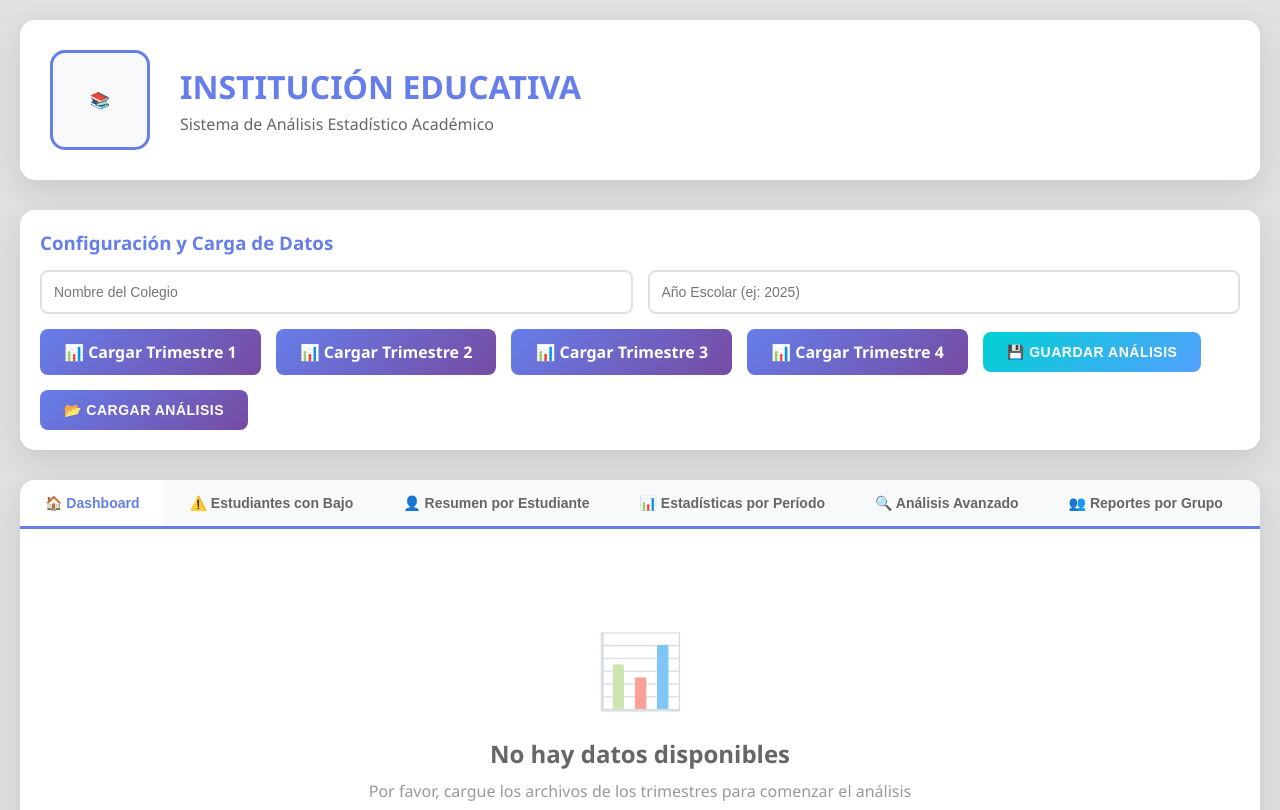
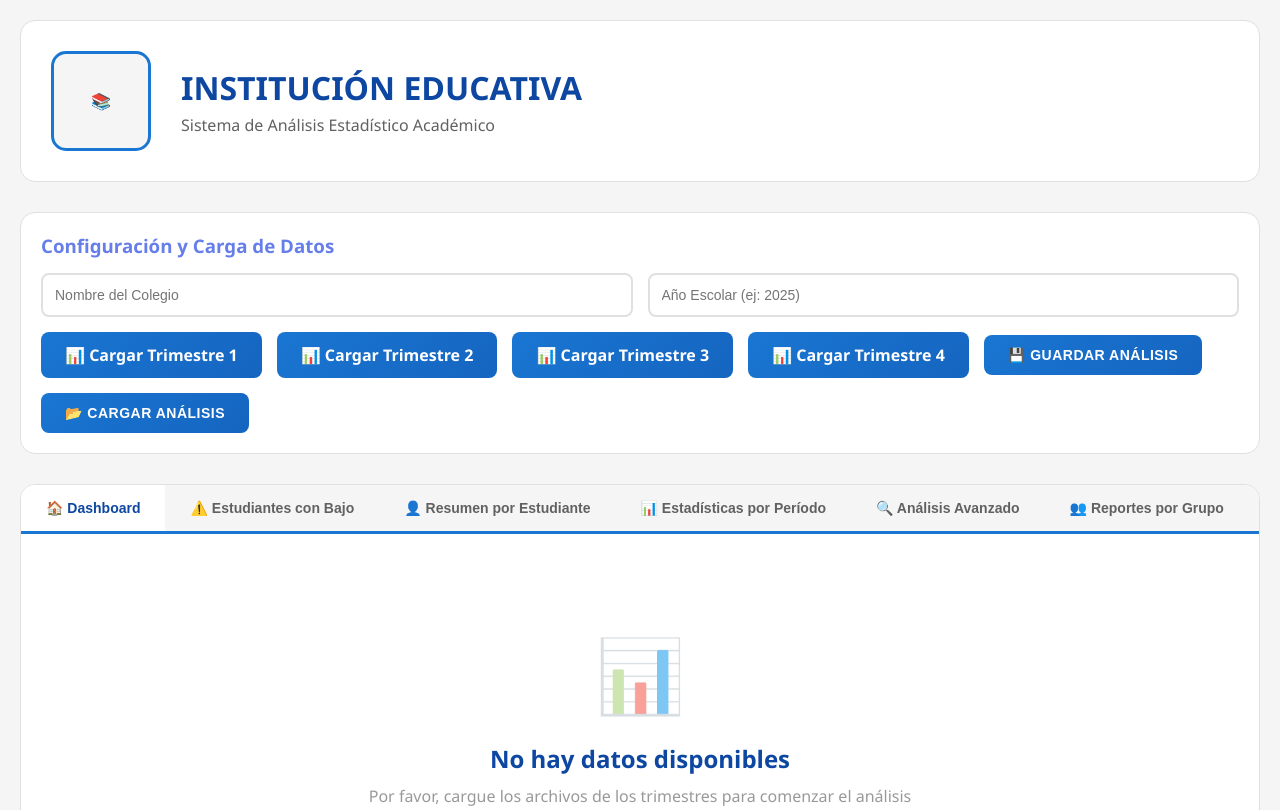
Before and after one commit to Estadisticas-Edupage/reportes, a plain HTML site: page estadisticasdesempeños.HTML in a window 1280 px wide. Shown: the top 810 px of the page. Drawn offline with nearby package versions, Linux system fonts and the light colour scheme.

Commit message:
Update estadisticasdesempeños.HTML

```diff
--- a/estadisticasdesempeños.HTML
+++ b/estadisticasdesempeños.HTML
@@ -13,7 +13,7 @@
 
         body {
             font-family: 'Segoe UI', Tahoma, Geneva, Verdana, sans-serif;
-            background: #E0E0E0; /* Fondo gris claro */
+            background: linear-gradient(135deg, #667eea 0%, #764ba2 100%);
             min-height: 100vh;
             color: #333;
         }
@@ -665,6 +665,71 @@
     <script src="https://cdnjs.cloudflare.com/ajax/libs/jspdf/2.5.1/jspdf.umd.min.js"></script>
     <script src="https://cdnjs.cloudflare.com/ajax/libs/jspdf-autotable/3.5.28/jspdf.plugin.autotable.min.js"></script>
     <script src="https://cdn.jsdelivr.net/npm/chart.js"></script>
+
+<style id="tema-azul-override">
+  :root{
+    --blue-dark:#0D47A1;
+    --blue:#1976D2;
+    --blue-deep:#1565C0;
+    --text:#424242;
+    --text-muted:#616161;
+    --bg:#F5F5F5;
+    --container:#FFFFFF;
+    --border:#E0E0E0;
+    --row-alt:#FAFAFA;
+  }
+  /* Fondo general y tipografía */
+  body{background:var(--bg) !important;color:var(--text) !important;}
+  /* Contenedores y tarjetas */
+  .header,.upload-section,.tabs-container,.chart-container,.table-container,.student-summary-card{
+    background:var(--container) !important;
+    border:1px solid var(--border) !important;
+    box-shadow:none !important;
+  }
+  .school-name{color:var(--blue-dark) !important;}
+  .school-subtitle{color:var(--text-muted) !important;}
+  .logo-container{border-color:var(--blue) !important;background:var(--bg) !important;}
+  /* Inputs y filtros */
+  .filters-container{background:var(--bg) !important;border:1px solid var(--border) !important;}
+  .filter-group label{color:var(--text-muted) !important;}
+  .school-info-inputs input,.filter-group select,.filter-group input{
+    border-color:var(--border) !important;color:var(--text) !important;background:#fff !important;
+  }
+  .school-info-inputs input:focus,.filter-group select:focus,.filter-group input:focus{
+    border-color:var(--blue) !important;box-shadow:0 0 0 3px rgba(25,118,210,.12) !important;outline:none !important;
+  }
+  /* Tabs */
+  .tabs{border-bottom:3px solid var(--blue) !important;background:var(--bg) !important;}
+  .tab{color:var(--text-muted) !important;}
+  .tab:hover{background:rgba(25,118,210,.08) !important;color:var(--blue) !important;}
+  .tab.active{color:var(--blue-dark) !important;background:#fff !important;}
+  .tab.active::after{background:linear-gradient(135deg,var(--blue) 0%,var(--blue-deep) 100%) !important;}
+  /* Botones y etiquetas de carga */
+  .file-input-label,.btn-primary,.btn-success,.btn-info{
+    background:linear-gradient(135deg,var(--blue) 0%,var(--blue-deep) 100%) !important;
+    color:#fff !important;border:none !important;
+  }
+  .btn:hover{box-shadow:0 6px 18px rgba(13,71,161,.28) !important;transform:translateY(-1px) !important;}
+  /* Estadísticas / tarjetas destacadas */
+  .summary-stats-header{background:linear-gradient(135deg,var(--blue) 0%,var(--blue-deep) 100%) !important;}
+  .stat-card{background:linear-gradient(135deg,var(--blue) 0%,var(--blue-deep) 100%) !important;}
+  .stat-card h3,.stat-value,.stat-detail{color:#fff !important;}
+  /* Tablas */
+  thead{background:linear-gradient(135deg,var(--blue) 0%,var(--blue-deep) 100%) !important;color:#fff !important;}
+  tbody tr:nth-child(even){background:var(--row-alt) !important;}
+  tbody tr:hover{background:rgba(25,118,210,.06) !important;transform:none !important;}
+  th{color:#fff !important;}
+  td{color:var(--text) !important;}
+  /* Badges de desempeño (escala en azules) */
+  .desempeno-bajo{background:var(--blue-deep) !important;color:#fff !important;}
+  .desempeno-basico,.desempeno-básico{background:var(--blue) !important;color:#fff !important;}
+  .desempeno-alto{background:#42A5F5 !important;color:#0D47A1 !important;}
+  .desempeno-superior{background:#90CAF9 !important;color:#0D47A1 !important;}
+  /* Títulos secundarios */
+  .chart-title,.empty-state h3{color:var(--blue-dark) !important;}
+  /* Scrollbar */
+  ::-webkit-scrollbar-thumb{background:linear-gradient(135deg,var(--blue) 0%,var(--blue-deep) 100%) !important;}
+</style>
 </head>
 <body>
     <div class="container">
@@ -3439,5 +3504,4 @@
         });
     </script>
 </body>
-
 </html>
```
